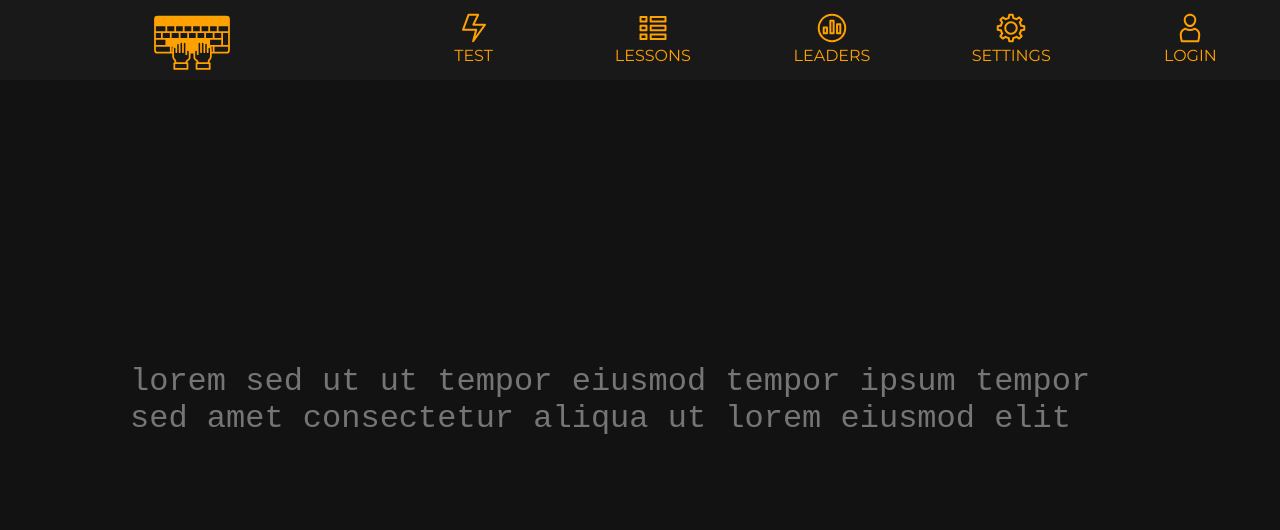
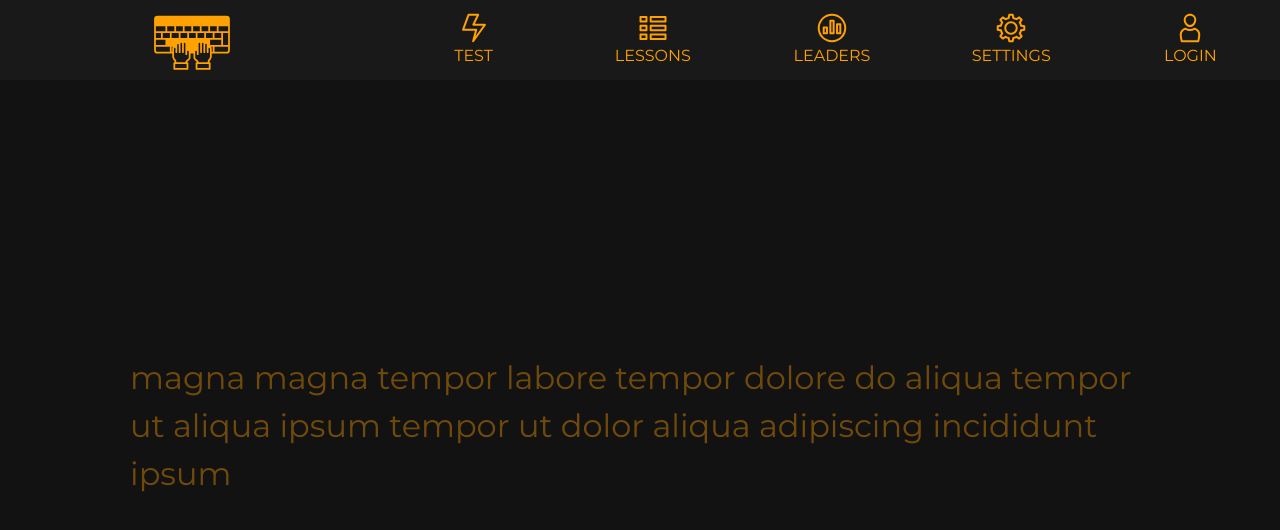
Before and after one commit to baidikov-roman-mi/typie, a React (Vite) app: page /test in a window 1280 px wide. Shown: the top 530 px of the page. Built offline with nearby package versions, Linux system fonts and the light colour scheme.

Commit message:
update: create custom "placeholder" for text in test.tsx

```diff
--- /dev/null
+++ b/src/assets/data.ts
@@ -0,0 +1,27 @@
+const words = [
+  "lorem",
+  "ipsum",
+  "dolor",
+  "sit",
+  "amet",
+  "consectetur",
+  "adipiscing",
+  "elit",
+  "sed",
+  "do",
+  "eiusmod",
+  "tempor",
+  "incididunt",
+  "ut",
+  "labore",
+  "et",
+  "dolore",
+  "magna",
+  "aliqua"
+]
+export let text = ""
+
+for (let i = 0; i < words.length; i++) {
+  const index = Math.floor(Math.random() * words.length)
+  text += words[index] + " "
+}
--- a/src/components/views/Test.tsx
+++ b/src/components/views/Test.tsx
@@ -1,49 +1,24 @@
+import { useState } from "react"
+import { text } from "@/assets/data"
 import "./_test.scss"
 
 const Test = () => {
-  const words = [
-    "lorem",
-    "ipsum",
-    "dolor",
-    "sit",
-    "amet",
-    "consectetur",
-    "adipiscing",
-    "elit",
-    "sed",
-    "do",
-    "eiusmod",
-    "tempor",
-    "incididunt",
-    "ut",
-    "labore",
-    "et",
-    "dolore",
-    "magna",
-    "aliqua"
-  ]
-  let text = ""
-  for (let i = 0; i < words.length; i++) {
-    const index = Math.floor(Math.random() * words.length)
-    text += words[index] + " "
-  }
-  function handlePrevent(event: React.ClipboardEvent<HTMLTextAreaElement>) {
-    event.preventDefault()
-  }
+  const [value, setValue] = useState("")
 
   return (
     <>
+      <div className="textarea-container">
         <textarea
           className="textarea"
           name="test"
           id="test-textarea"
-        placeholder={text}
+          value={value}
+          onChange={(e) => setValue(e.target.value)}
           spellCheck={false}
           autoFocus
-        onCut={handlePrevent}
-        onCopy={handlePrevent}
-        onPaste={handlePrevent}
         ></textarea>
+        <div className={`placeholder ${value && "has-value"}`}>{text}</div>
+      </div>
     </>
   )
 }
--- a/src/components/views/_test.scss
+++ b/src/components/views/_test.scss
@@ -1,6 +1,12 @@
 @use "@styling/_variables" as v;
+@import "@styling/fonts.scss";
+
+.textarea-container {
+  position: relative;
+}
 
 .textarea {
+  font-family: "Montserrat", sans-serif;
   border: 0;
   width: 80vw;
   resize: none;
@@ -12,3 +18,18 @@
 .textarea:focus {
   outline: none;
 }
+
+.placeholder {
+  font-family: "Montserrat", sans-serif;
+  position: absolute;
+  width: 80vw;
+  font-size: 32px;
+  pointer-events: none;
+  left: 50.2%; // todo: fix it
+  top: 48%; // cause its trash
+  transform: translate(-50%, -50%);
+  opacity: 0.4;
+  transition: opacity 0.3s;
+  max-height: 100%;
+  text-align: left;
+}
```
Lines whose indentation alone changed are shown as unchanged.
